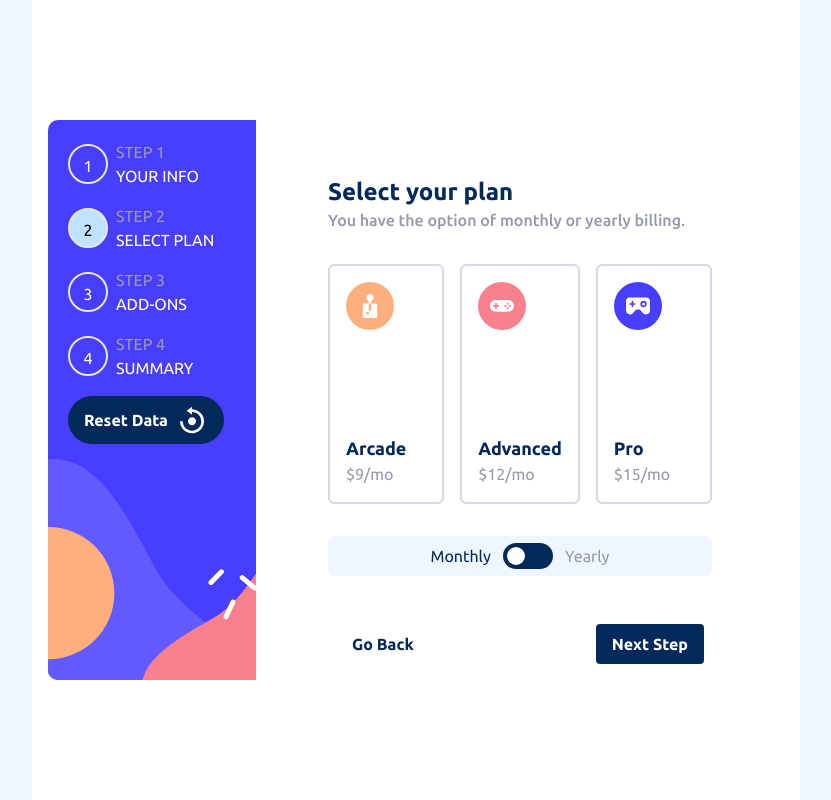
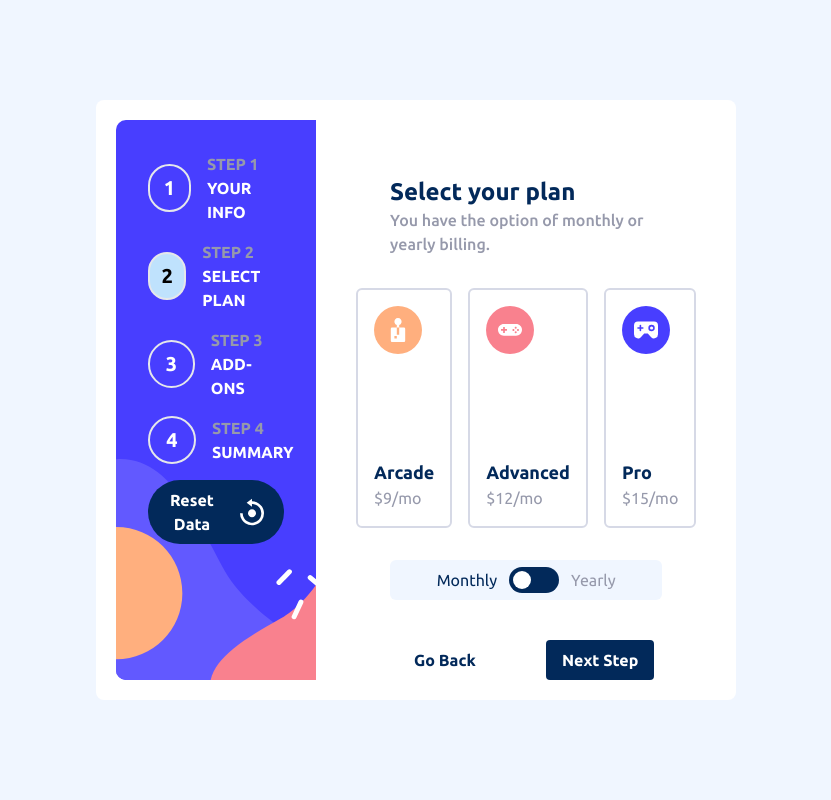
Before and after one commit to raihanmahmudiut/multi-step-form, a React (Vite) app: page /step2 in a window 1280 px wide. Shown: the whole page, without its empty margins (224-1055 px from the left). Built offline with nearby package versions, Linux system fonts and the light colour scheme; the HTML template or start-up script is replaced by a standard one.

Commit message:
updated styles to fit the design

```diff
--- a/src/App.jsx
+++ b/src/App.jsx
@@ -9,12 +9,12 @@ import Step5 from "./components/Step5";
 
 function App() {
 	return (
-		<div className=" w-full h-3/5 flex justify-center items-center z-9 ">
-			<div className="bg-white relative w-4/5 xl:w-3/5 flex flex-col xl:flex-row justify-center items-center px-4">
-				<div className="absolute xl:static top-0 z-10">
+		<div className="w-screen h-full flex justify-center items-center">
+			<div className="bg-white relative flex flex-col xl:flex-row lg:gap-4 w-full lg:w-1/2 justify-between items-center p-5 rounded-lg">
+				<div className="absolute xl:static w-1/3 top-0 z-10">
 					<Layout />
 				</div>
-				<div className="absolute xl:static top-32 z-50 bg-white rounded-md  px-6 py-2 w-full xl:h-[32rem] shadow-lg xl:shadow-none">
+				<div className="absolute xl:static top-32 z-50 bg-white rounded-md px-6 py-2 w-3/4 xl:h-[32rem] shadow-lg xl:shadow-none">
 					<Card />
 				</div>
 			</div>
--- a/src/components/Layout.jsx
+++ b/src/components/Layout.jsx
@@ -4,7 +4,7 @@ import Sidebar from "./Sidebar";
 
 function Layout() {
 	return (
-		<div className="flex bg-white justify-center items-center xl:h-screen">
+		<div className="flex bg-white w-full justify-center items-center">
 			<Sidebar />
 			<Outlet />
 		</div>
--- a/src/components/Sidebar.jsx
+++ b/src/components/Sidebar.jsx
@@ -13,67 +13,67 @@ function Sidebar() {
 	};
 
 	return (
-		<div className="font-ubuntu xl:p-5 w-screen xl:w-52 flex flex-row items-center xl:items-start xl:flex-col bg-mobile xl:bg-desktop bg-cover h-[200px] xl:h-[35rem] gap-4 justify-center xl:justify-start">
-			<div className="flex flex-row items-center gap-2">
+		<div className="font-ubuntu w-full lg:p-8 flex flex-row items-center xl:items-start xl:flex-col bg-mobile xl:bg-desktop bg-cover h-[200px] xl:h-[35rem] gap-4 justify-center xl:justify-start">
+			<div className="flex flex-row items-center gap-4">
 				<NavLink
 					to="/"
-					className={` py-2 border-2 border-white-300  w-10 h-10 rounded-full text-center ${
+					className={` border-2 border-white-300 flex flex-col items-center justify-center  w-12 h-12 rounded-full text-center ${
 						location.pathname === "/" ? "bg-lightBlue" : "bg-transparent"
 					} ${location.pathname === "/" ? "text-black" : "text-white"}`}
 				>
-					<div>1</div>
+					<div className="font-bold text-xl">1</div>
 				</NavLink>{" "}
-				<div className="hidden xl:block text-coolGray">
+				<div className="hidden xl:block text-coolGray font-bold">
 					{" "}
-					STEP 1<br /> <span className="text-white">YOUR INFO</span>
+					STEP 1<br /> <span className="text-white font-bold ">YOUR INFO</span>
 				</div>
 			</div>
 
-			<div className="flex flex-row items-center gap-2">
+			<div className="flex flex-row items-center gap-4">
 				<NavLink
 					to="/step2"
-					className={` py-2 border-2 border-white-300  w-10 h-10 rounded-full text-center ${
+					className={` border-2 border-white-300 flex flex-col items-center justify-center  w-12 h-12 rounded-full text-center ${
 						location.pathname === "/step2" ? "bg-lightBlue" : "bg-transparent"
 					} ${location.pathname === "/step2" ? "text-black" : "text-white"}`}
 				>
-					<div>2</div>
+					<div className="font-bold text-xl">2</div>
 				</NavLink>{" "}
-				<div className="hidden xl:block text-coolGray">
-					STEP 2<br /> <span className="text-white">SELECT PLAN</span>
+				<div className="hidden xl:block text-coolGray font-bold">
+					STEP 2<br /> <span className="text-white font-bold">SELECT PLAN</span>
 				</div>
 			</div>
 
-			<div className="flex flex-row items-center gap-2">
+			<div className="flex flex-row items-center gap-4">
 				<NavLink
 					to="/step3"
-					className={` py-2 border-2 border-white-300  w-10 h-10 rounded-full text-center ${
+					className={` border-2 border-white-300 flex flex-col items-center justify-center  w-12 h-12 rounded-full text-center ${
 						location.pathname === "/step3" ? "bg-lightBlue" : "bg-transparent"
 					} ${location.pathname === "/step3" ? "text-black" : "text-white"}`}
 				>
-					<div>3</div>
+					<div className="font-bold text-xl">3</div>
 				</NavLink>{" "}
-				<div className="hidden xl:block text-coolGray">
-					STEP 3<br /> <span className="text-white">ADD-ONS</span>
+				<div className="hidden xl:block text-coolGray font-bold">
+					STEP 3<br /> <span className="text-white font-bold">ADD-ONS</span>
 				</div>
 			</div>
 
-			<div className="flex flex-row items-center gap-2">
+			<div className="flex flex-row items-center gap-4">
 				<NavLink
 					to="/step4"
-					className={` py-2 border-2 border-white-300 w-10 h-10 rounded-full text-center ${
+					className={` border-2 border-white-300 flex flex-col items-center justify-center w-12 h-12 rounded-full text-center ${
 						location.pathname === "/step4" ? "bg-lightBlue" : "bg-transparent"
 					} ${location.pathname === "/step4" ? "text-black" : "text-white"}`}
 				>
-					<div>4</div>
+					<div className="font-bold text-xl">4</div>
 				</NavLink>{" "}
-				<div className="hidden xl:block text-coolGray">
-					STEP 4<br /> <span className="text-white">SUMMARY</span>
+				<div className="hidden xl:block text-coolGray font-bold">
+					STEP 4<br /> <span className="text-white font-bold">SUMMARY</span>
 				</div>
 			</div>
 
 			<div>
 				<Button
-					classNameExtra="rounded-full w-10 h-10 xl:w-full gap-2 xl:h-fit flex flex-row items-center justify-center"
+					classNameExtra="rounded-full w-10 h-10 xl:w-full gap-4 xl:h-fit flex flex-row items-center justify-center"
 					onClick={() => handleReset()}
 				>
 					<span className="hidden xl:block">Reset Data</span>
--- a/src/components/Step1.jsx
+++ b/src/components/Step1.jsx
@@ -37,7 +37,7 @@ function Step1() {
 
 	return (
 		<div className="flex flex-col justify-center items-center h-full mt-6">
-			<div className="font-ubuntu flex flex-col justify-between h-full lg:w-4/5 w-full ">
+			<div className="font-ubuntu flex flex-col justify-between h-full  w-full lg:w-4/5 ">
 				<header className="flex flex-col gap-2">
 					<h1 className="font-bold text-2xl text-marineBlue">Personal info</h1>
 					<h2 className="font-medium text-md text-coolGray">
@@ -116,8 +116,10 @@ function Step1() {
 									/>
 								</div>
 							</div>
-							<div className="flex justify-end absolute lg:static z-99 bottom-[-10rem] right-[-4.5rem] bg-white lg:bg-transparent w-screen h-16 items-center px-2 lg:w-full">
-								<Button type="submit" classNameExtra="h-10">Next Step</Button>
+							<div className="flex justify-end absolute lg:static z-99 bottom-[-10rem] right-[-2.5rem] bg-white lg:bg-transparent h-16 items-center px-2 w-screen lg:w-full">
+								<Button type="submit" classNameExtra="h-10">
+									Next Step
+								</Button>
 							</div>
 						</Form>
 					)}
--- a/src/components/Step2.jsx
+++ b/src/components/Step2.jsx
@@ -165,7 +165,7 @@ function Step2() {
 						</label>
 					</div>
 				</div>
-				<div className="flex justify-between absolute lg:static z-99 bottom-[-10rem] right-[-3.1rem] bg-white lg:bg-transparent w-screen h-16 items-center px-2 lg:w-full">
+				<div className="flex justify-between absolute lg:static z-99 bottom-[-10rem] right-[-1rem] bg-white lg:bg-transparent w-screen h-16 items-center px-2 lg:w-full">
 					<button
 						className="text-marineBlue font-bold py-2 px-4 rounded mr-4 focus:outline-none focus:shadow-outline"
 						onClick={() => navigate("/")}
--- a/src/components/Step3.jsx
+++ b/src/components/Step3.jsx
@@ -83,8 +83,8 @@ function Step3() {
 	console.log(selectedAddons);
 
 	return (
-		<div className="flex flex-col justify-center items-center h-full mt-6">
-			<div className="font-ubuntu flex flex-col justify-between h-full lg:w-4/5 w-full ">
+		<div className="flex flex-col justify-center items-center w-full h-full mt-6">
+			<div className="font-ubuntu flex flex-col justify-between h-full w-full lg:w-4/5 ">
 				<div className="w-full">
 					<h1 className="text-2xl text-marineBlue font-bold mb-3">
 						Pick add-ons
@@ -129,7 +129,7 @@ function Step3() {
 						{checkedCount === 0 && <p>Please select at least one addon</p>}
 					</div>
 				</div>
-				<div className="flex justify-between absolute lg:static z-99 bottom-[-10rem] right-[-3.1rem] bg-white lg:bg-transparent w-screen h-16 items-center px-2 lg:w-full">
+				<div className="flex justify-between absolute lg:static z-99 bottom-[-10rem] right-[-1rem] bg-white lg:bg-transparent w-screen h-16 items-center px-2 lg:w-full">
 					<button
 						className="text-marineBlue font-bold py-2 px-4 rounded mr-4 focus:outline-none focus:shadow-outline"
 						onClick={() => navigate("/step2")}
--- a/src/components/Step4.jsx
+++ b/src/components/Step4.jsx
@@ -27,9 +27,6 @@ function Step4() {
 		}
 	}, []);
 
-
-
-
 	// Calculate total cost based on subscription and add-ons
 	const calculateTotal = () => {
 		let total = 0;
@@ -52,7 +49,7 @@ function Step4() {
 	};
 
 	return (
-		<div className="flex flex-col justify-center items-center h-full mt-6">
+		<div className="flex flex-col justify-center items-center w-full h-full mt-6">
 			<div className="font-ubuntu flex flex-col justify-between h-full lg:w-4/5 w-full ">
 				<div>
 					<div className="flex flex-col gap-3">
@@ -109,7 +106,7 @@ function Step4() {
 					</div>
 				</div>
 
-				<div className="flex justify-between  absolute lg:static z-99 bottom-[-10rem] right-[-3.1rem] w-screen bg-white lg:bg-transparent  h-16 items-center px-2 lg:w-full">
+				<div className="flex justify-between  absolute lg:static z-99 bottom-[-10rem] right-[-1rem] w-screen bg-white lg:bg-transparent  h-16 items-center px-2 lg:w-full">
 					<button
 						className="text-marineBlue font-bold lg:py-2 lg:px-4 rounded mr-4 focus:outline-none focus:shadow-outline"
 						onClick={() => navigate("/step3")}
--- a/src/components/Step5.jsx
+++ b/src/components/Step5.jsx
@@ -17,7 +17,7 @@ function Step5() {
 	}, [storedUser]);
 
 	return (
-		<div className=" flex flex-col justify-center items-center h-full mt-6">
+		<div className=" flex flex-col justify-center items-center w-full h-full mt-6">
 			<div className="flex flex-col justify-center items-center gap-5">
 				<img src={Thankyou} className="w-12 h-12 z-50" />
 				<h1 className="text-2xl font-bold mb-5 text-marineBlue">
--- a/src/index.css
+++ b/src/index.css
@@ -1,11 +1,9 @@
-@import url('https://fonts.googleapis.com/css2?family=Ubuntu:wght@400;500;700&display=swap');
+@import url("https://fonts.googleapis.com/css2?family=Ubuntu:wght@400;500;700&display=swap");
 
 :root {
-
-
 	color-scheme: light dark;
 	/* color: rgba(255, 255, 255, 0.87); */
-	background-color: 	#f0f6ff;
+	background-color: #f0f6ff;
 
 	font-synthesis: none;
 	text-rendering: optimizeLegibility;
@@ -20,7 +18,12 @@
 @tailwind components;
 @tailwind utilities;
 
-
 body {
-  font-family: Ubuntu, sans-serif;
+	font-family: Ubuntu, sans-serif;
+	display: flex;
+	justify-content: center;
+	align-items: center;
+	height: 100vh; /* Ensure full viewport height */
+	margin: 0; /* Remove default margin */
+	width: 100vw;
 }
```
Also changed, not shown: src/App.css (line endings or trailing spaces).
